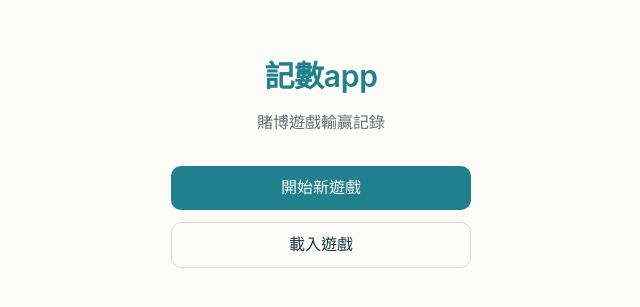
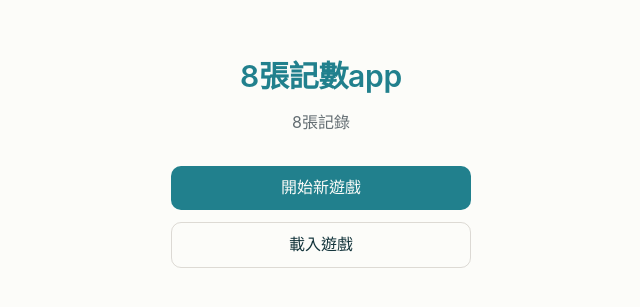
Before and after one commit to Pau610/8cards, a plain HTML site: page index.html in a window 1280 px wide. Shown: the part 237-544 px from the top of the page, without its empty margins (319-959 px from the left). Drawn offline with Linux system fonts and the light colour scheme; a web font is replaced by a local one.

Commit message:
Update index.html

```diff
--- a/index.html
+++ b/index.html
@@ -3,7 +3,7 @@
 <head>
     <meta charset="UTF-8">
     <meta name="viewport" content="width=device-width, initial-scale=1.0">
-    <title>記數app - 賭博遊戲輸贏記錄</title>
+    <title>8張記數app</title>
     <link rel="stylesheet" href="style.css">
     <script src="https://cdn.jsdelivr.net/npm/xlsx@0.18.5/dist/xlsx.full.min.js"></script>
 </head>
@@ -12,8 +12,8 @@
     <div id="welcomeScreen" class="screen">
         <div class="container">
             <div class="welcome-content">
-                <h1 class="welcome-title">記數app</h1>
-                <p class="welcome-subtitle">賭博遊戲輸贏記錄</p>
+                <h1 class="welcome-title">8張記數app</h1>
+                <p class="welcome-subtitle">8張記錄</p>
                 <div class="welcome-actions">
                     <button class="btn btn--primary btn--lg btn--full-width" onclick="showPlayerSetup()">開始新遊戲</button>
                     <button class="btn btn--secondary btn--lg btn--full-width" id="continueGameBtn" onclick="continueGame()" style="display: none;">繼續遊戲</button>
```
